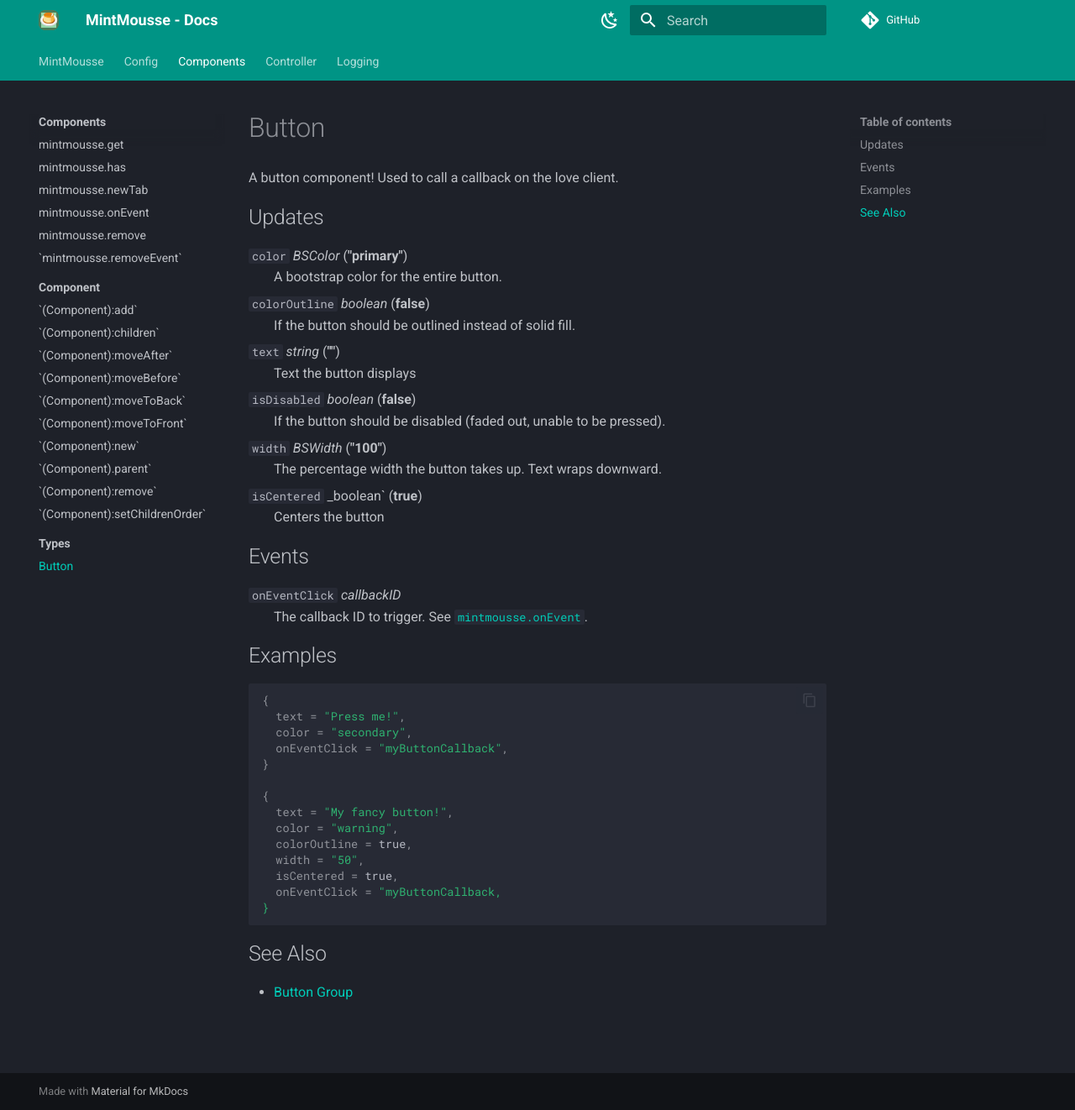
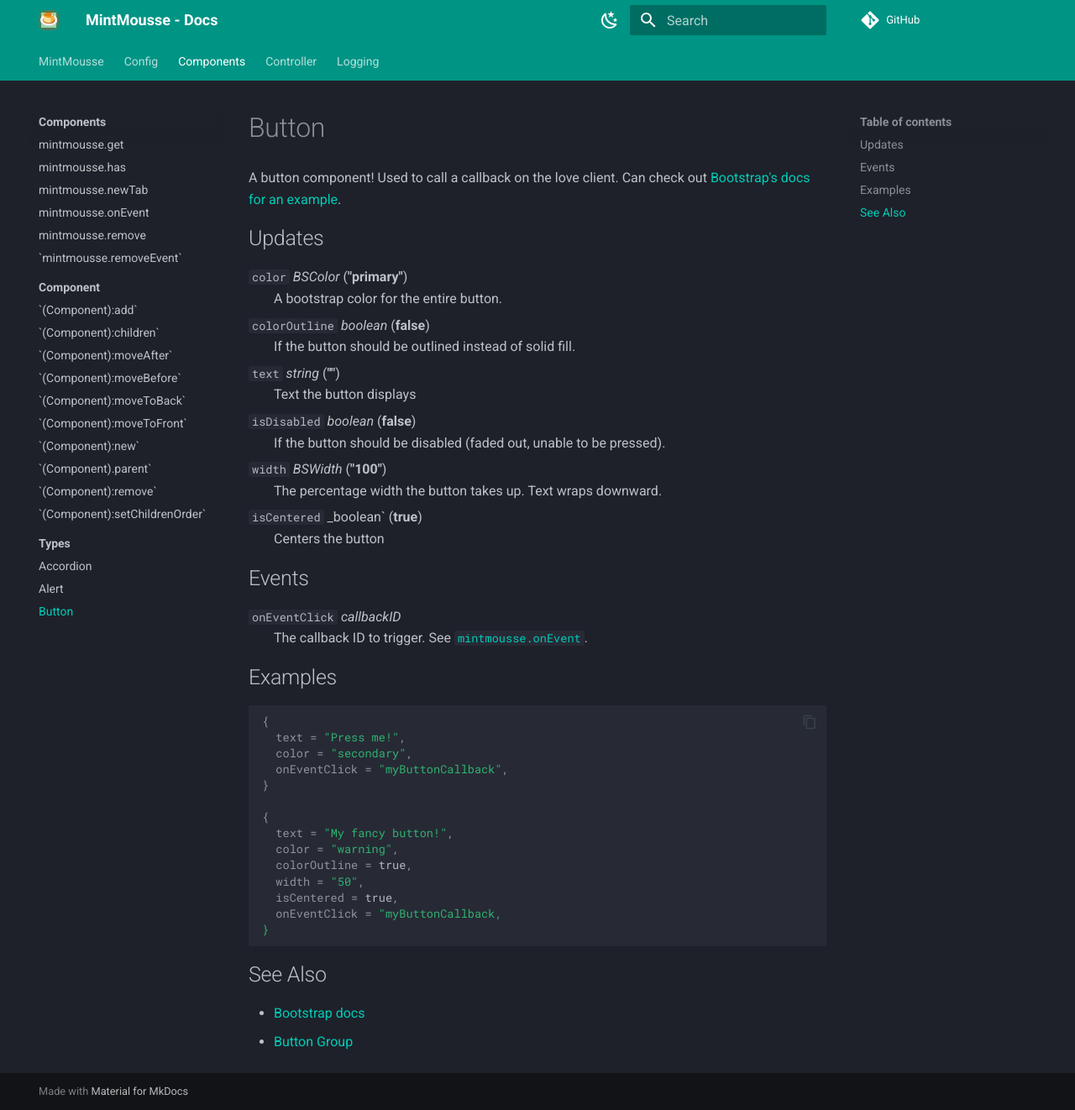
Before and after one commit to EngineerSmith/MintMousse, an MkDocs documentation site: the page built from docs/components/types/button.md, in a window 1280 px wide and 1322 px high. Shown: the whole window at 84% size. Built offline with MkDocs 1.6.1 and Material for MkDocs 9.7.7, drawn with Linux system fonts in a browser that asks for light colours; comment, search, counter and statistics services are not loaded; the version menu is left out.

Commit message:
docs: added accordion & alert component type

````diff
--- a/docs/assets/macros.py
+++ b/docs/assets/macros.py
@@ -43,7 +43,7 @@
     <th style="width: 85px; text-align: center;">Pushes</th>
     <th style="width: 85px; text-align: center;">Events</th>
     <th style="width: 85px; text-align: center;">Children</th>
-    <th>Description</th>
+    <th style="width: 100%;">Description</th>
 </tr></thead><tbody>"""
 
         for r in rows:
--- a/docs/components/types/button.md
+++ b/docs/components/types/button.md
@@ -3,11 +3,10 @@
     name: Button
     updates: 6
     events: 1
-    children: false
     description: A button which triggers an event.
 ---
 # Button
-A button component! Used to call a callback on the love client.
+A button component! Used to call a callback on the love client. Can check out [Bootstrap's docs for an example](https://getbootstrap.com/docs/5.3/components/buttons/#variants).
 
 ## Updates
 `color` _BSColor_ (**"primary"**)
@@ -51,4 +50,5 @@
 ```
 
 ## See Also
+- [Bootstrap docs](https://getbootstrap.com/docs/5.3/components/buttons/)
 - [Button Group](buttonGroup.md)
````
Also changed, not shown: docs/components/types/accordion.md (added, +40 -0 lines), docs/components/types/alert.md (added, +35 -0 lines).
